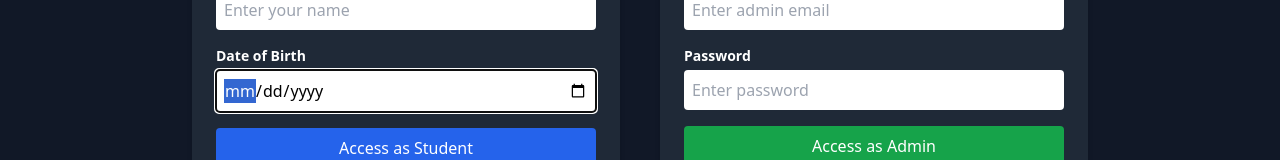
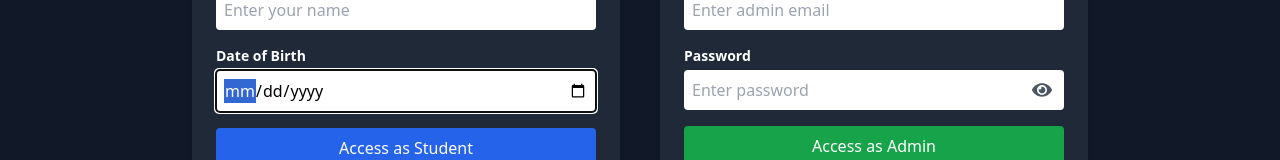
Before and after one commit to Parthshrivastava007/Aieseci, a React (Create React App) app: page /enrollementtable in a window 1280 px wide. Shown: the part 443-603 px from the top of the page. Built offline with nearby package versions, Linux system fonts and the light colour scheme.

Commit message:
feat: add react-icons dependency and enhance AccessCard with password visibility toggle

```diff
--- a/package.json
+++ b/package.json
@@ -11,6 +11,7 @@
     "react": "^18.3.1",
     "react-dom": "^18.3.1",
     "react-hot-toast": "^2.5.2",
+    "react-icons": "^5.5.0",
     "react-router-dom": "^6.28.0",
     "react-scripts": "5.0.1",
     "react-toastify": "^11.0.5",
--- a/src/components/AccessCard.js
+++ b/src/components/AccessCard.js
@@ -1,24 +1,21 @@
-import React, { useEffect } from "react";
+import React, { useEffect, useState } from "react";
 import { toast } from "react-toastify";
+import { FaEye, FaEyeSlash } from "react-icons/fa";
 
 const AccessCard = ({
-  // Student props
   studentName,
   setStudentName,
   studentDob,
   setStudentDob,
-
-  // Admin props
   adminEmail,
   setAdminEmail,
   adminPassword,
   setAdminPassword,
-
-  // Error message
   errorMessage,
-
   handleAccess,
 }) => {
+  const [showPassword, setShowPassword] = useState(false);
+
   useEffect(() => {
     if (errorMessage) {
       toast.error(errorMessage);
@@ -73,13 +70,21 @@ const AccessCard = ({
           />
 
           <label className="block mb-1 font-semibold text-sm">Password</label>
-          <input
-            type="password"
-            value={adminPassword}
-            onChange={(e) => setAdminPassword(e.target.value)}
-            placeholder="Enter password"
-            className="p-2 text-black rounded mb-4 w-full"
-          />
+          <div className="relative mb-4">
+            <input
+              type={showPassword ? "text" : "password"}
+              value={adminPassword}
+              onChange={(e) => setAdminPassword(e.target.value)}
+              placeholder="Enter password"
+              className="p-2 text-black rounded w-full pr-10"
+            />
+            <span
+              onClick={() => setShowPassword(!showPassword)}
+              className="absolute right-3 top-2.5 text-gray-600 hover:text-gray-400 cursor-pointer"
+            >
+              {showPassword ? <FaEyeSlash size={20} /> : <FaEye size={20} />}
+            </span>
+          </div>
 
           <button
             onClick={() => handleAccess("admin")}
--- a/src/pages/EnrollementTable.js
+++ b/src/pages/EnrollementTable.js
@@ -19,22 +19,18 @@ const allowedAdminEmail = "aieseci.anpara@gmail.com";
 const allowedAdminPassword = "Aieseci@220471";
 
 const EnrollmentTable = () => {
-  // Admin and Student States
+  // State declarations remain the same...
   const [studentName, setStudentName] = useState("");
   const [studentDob, setStudentDob] = useState("");
   const [studentEmail, setStudentEmail] = useState("");
   const [adminEmail, setAdminEmail] = useState("");
   const [adminPassword, setAdminPassword] = useState("");
   const [errorMessage, setErrorMessage] = useState("");
-
   const [authenticated, setAuthenticated] = useState(false);
   const [isAdmin, setIsAdmin] = useState(false);
-
-  // Enrollment Data States
   const [enrollments, setEnrollments] = useState([]);
   const [searchRollNo, setSearchRollNo] = useState("");
   const [selectedCourse, setSelectedCourse] = useState("");
-
   const [editId, setEditId] = useState(null);
   const [editData, setEditData] = useState({
     rollNo: "",
@@ -53,11 +49,10 @@ const EnrollmentTable = () => {
     setErrorMessage("");
 
     if (role === "admin") {
-      const isValid =
+      if (
         adminEmail.trim().toLowerCase() === allowedAdminEmail.toLowerCase() &&
-        adminPassword === allowedAdminPassword;
-
-      if (isValid) {
+        adminPassword === allowedAdminPassword
+      ) {
         setIsAdmin(true);
         setAuthenticated(true);
         toast.success("Admin access granted");
@@ -66,7 +61,6 @@ const EnrollmentTable = () => {
         toast.error("Invalid admin credentials");
       }
     } else {
-      // Student access via name + dob
       const q = query(
         collection(db, "enrollments"),
         where("name", "==", studentName.trim()),
@@ -87,7 +81,16 @@ const EnrollmentTable = () => {
     }
   };
 
-  // 🔄 Fetch data
+  const handleLogout = () => {
+    setAuthenticated(false);
+    setIsAdmin(false);
+    setStudentName("");
+    setStudentDob("");
+    setAdminEmail("");
+    setAdminPassword("");
+    toast.info("Logged out successfully");
+  };
+
   const fetchData = async () => {
     try {
       const snapshot = await getDocs(collection(db, "enrollments"));
@@ -112,7 +115,7 @@ const EnrollmentTable = () => {
         );
         setEnrollments(filtered);
       }
-    } catch (error) {
+    } catch {
       toast.error("Failed to fetch data");
     }
   };
@@ -158,7 +161,7 @@ const EnrollmentTable = () => {
     : enrollments;
 
   const handleDownloadCSV = () => {
-    if (!filteredEnrollments || filteredEnrollments.length === 0) {
+    if (!filteredEnrollments.length) {
       toast.warn("No enrollment data to download.");
       return;
     }
@@ -234,10 +237,13 @@ const EnrollmentTable = () => {
   return (
     <div className="min-h-screen bg-gray-900 text-white p-6">
       <ToastContainer />
-      <div className="flex justify-between items-center mb-6">
+      <div className="flex flex-col md:flex-row justify-between items-start md:items-center mb-6 gap-4">
+        <div>
           <h1 className="text-3xl font-bold">
             {isAdmin ? "All Enrollment Records" : "Your Enrollment Record"}
           </h1>
+        </div>
+        <div className="flex gap-2">
           {isAdmin && (
             <button
               onClick={handleDownloadCSV}
@@ -246,6 +252,13 @@ const EnrollmentTable = () => {
               Download CSV
             </button>
           )}
+          <button
+            onClick={handleLogout}
+            className="bg-red-600 hover:bg-red-700 px-4 py-2 rounded text-white"
+          >
+            Logout
+          </button>
+        </div>
       </div>
 
       {isAdmin && (
```
Also changed, not shown: 1 other file (tests, documents, lock files or other folders). Lines whose indentation alone changed are shown as unchanged.
